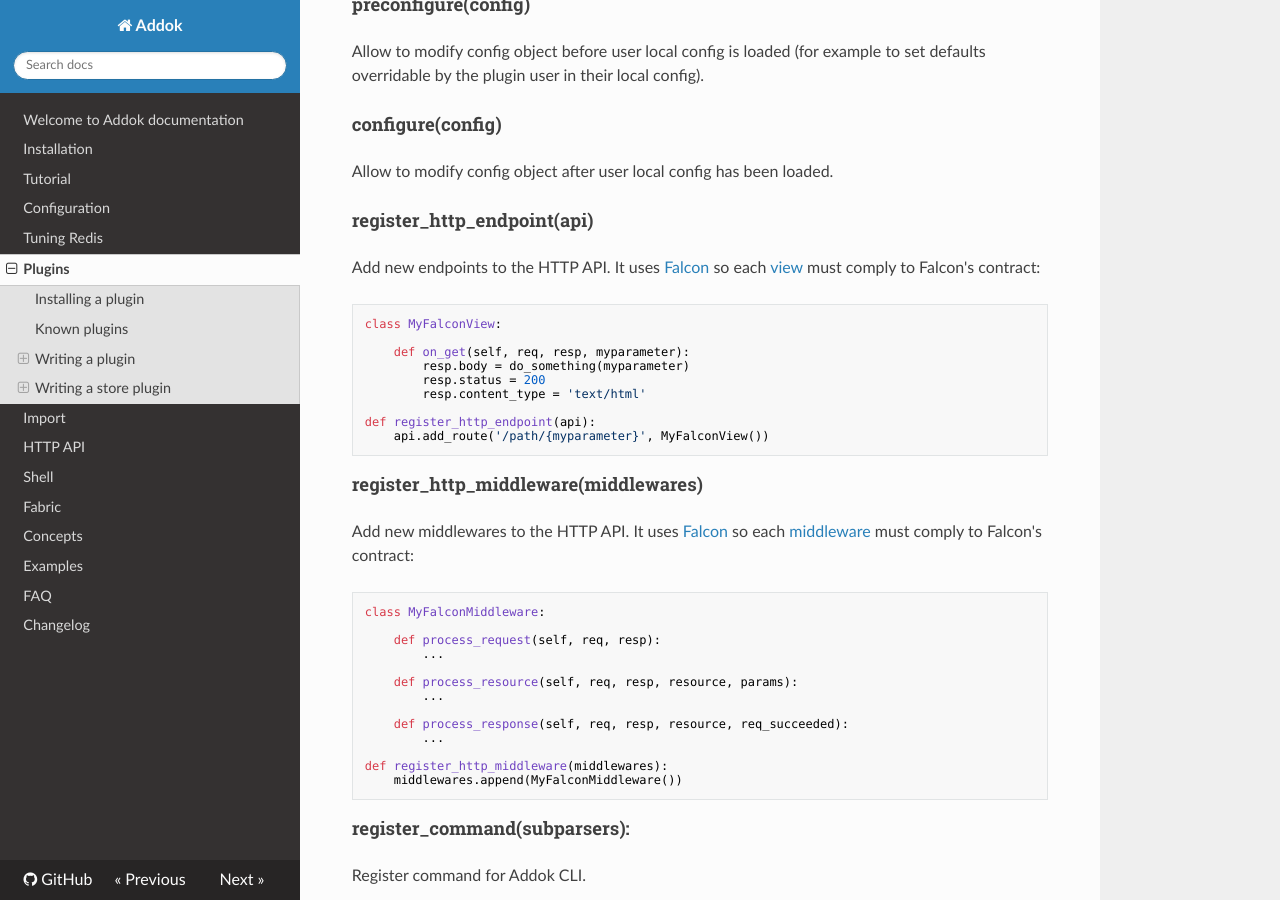
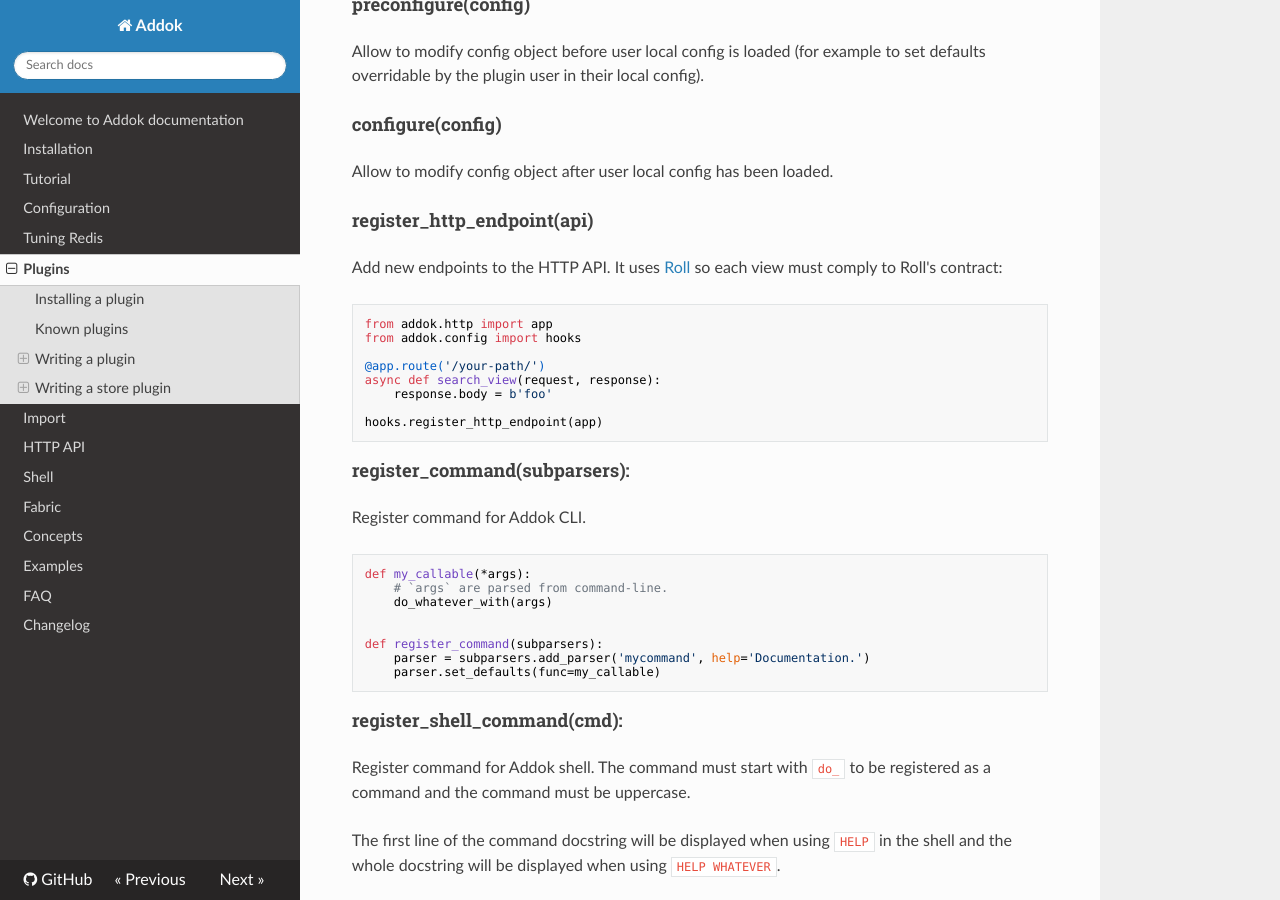
Before and after one commit to addok/addok, an MkDocs documentation site: the page built from docs/plugins.md, in a window 1280 px wide and 900 px high, scrolled down 1686 px. Built offline with MkDocs 1.6.1, drawn with Linux system fonts in a browser that asks for light colours; nearby versions of some CDN libraries; old or Windows-style settings are respelled for this version of MkDocs.

Commit message:
Update documentation to register new endpoints

````diff
--- a/docs/plugins.md
+++ b/docs/plugins.md
@@ -90,42 +90,18 @@
 
 #### register_http_endpoint(api)
 
-Add new endpoints to the HTTP API. It uses [Falcon](http://falcon.readthedocs.io/)
-so each [view](http://falcon.readthedocs.io/en/stable/api/request_and_response.html)
-must comply to Falcon's contract:
+Add new endpoints to the HTTP API. It uses [Roll](http://roll.readthedocs.io/)
+so each view must comply to Roll's contract:
 
 ```python
-class MyFalconView:
+from addok.http import app
+from addok.config import hooks
 
-    def on_get(self, req, resp, myparameter):
-        resp.body = do_something(myparameter)
-        resp.status = 200
-        resp.content_type = 'text/html'
+@app.route('/your-path/')
+async def search_view(request, response):
+    response.body = b'foo'
 
-def register_http_endpoint(api):
-    api.add_route('/path/{myparameter}', MyFalconView())
-```
-
-#### register_http_middleware(middlewares)
-
-Add new middlewares to the HTTP API. It uses [Falcon](http://falcon.readthedocs.io/)
-so each [middleware](http://falcon.readthedocs.io/en/stable/api/middleware.html)
-must comply to Falcon's contract:
-
-```python
-class MyFalconMiddleware:
-
-    def process_request(self, req, resp):
-        ...
-
-    def process_resource(self, req, resp, resource, params):
-        ...
-
-    def process_response(self, req, resp, resource, req_succeeded):
-        ...
-
-def register_http_middleware(middlewares):
-    middlewares.append(MyFalconMiddleware())
+hooks.register_http_endpoint(app)
 ```
 
 #### register_command(subparsers):
````
